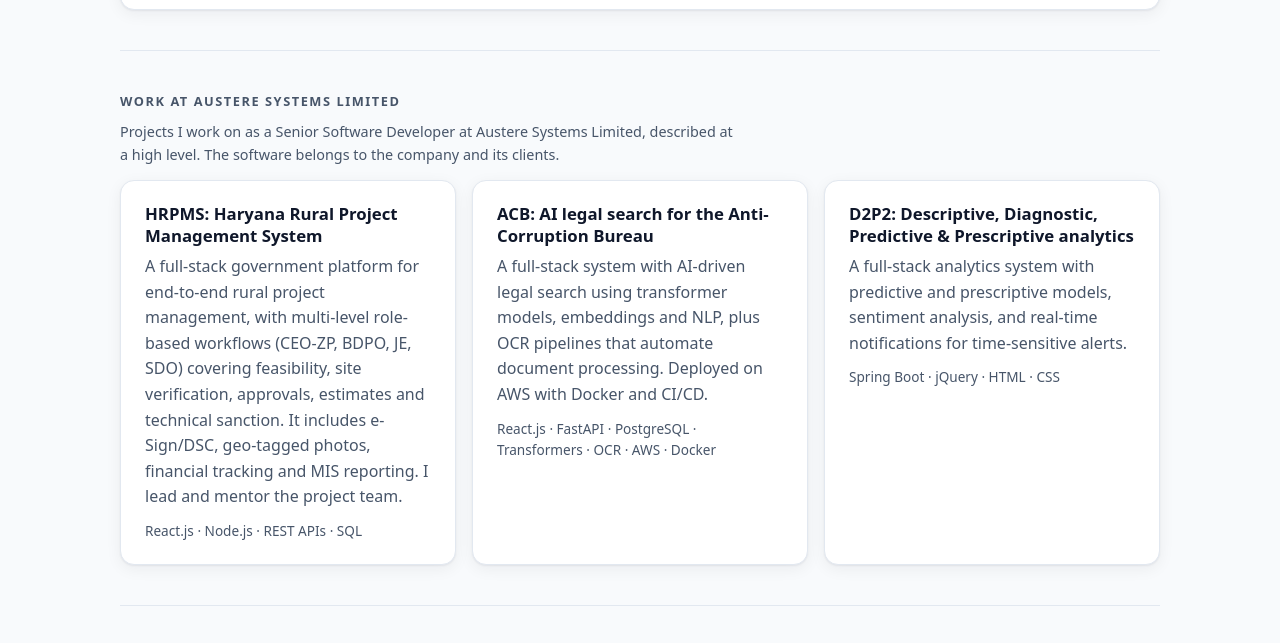
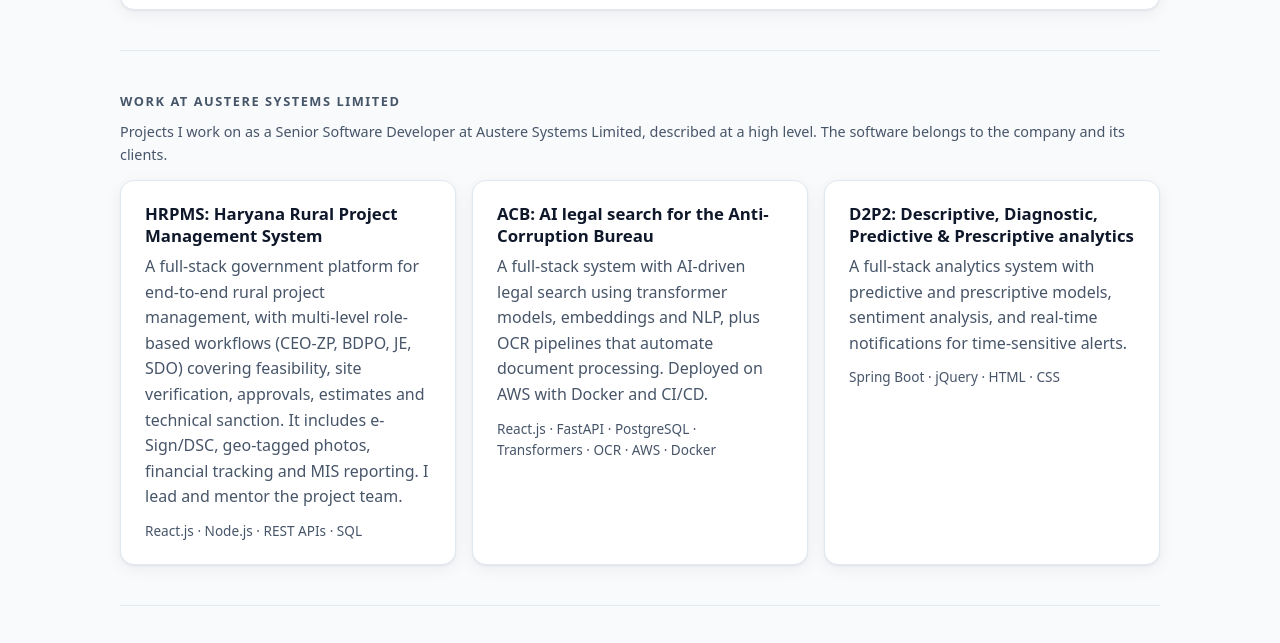
Before and after one commit to neerajmishrahq/neerajmishrahq.com, a plain HTML site: page index.html in a window 1280 px wide. Shown: the part 1451-2094 px from the top of the page. Drawn offline with Linux system fonts and the light colour scheme.

Commit message:
Work note: one line on laptops

```diff
--- a/index.html
+++ b/index.html
@@ -206,7 +206,7 @@
     .tag.muted { background: var(--border); color: var(--muted); }
     .shots { display: flex; gap: 10px; margin: 4px 0 12px; overflow-x: auto; padding-bottom: 4px; }
     .shots img { width: 132px; height: auto; flex: none; border-radius: 12px; border: 1px solid var(--border); background: var(--border); }
-    .section-note { color: var(--muted); font-size: .9rem; margin: -6px 0 14px; max-width: 75ch; }
+    .section-note { color: var(--muted); font-size: .9rem; margin: -6px 0 14px; }
     #about p { max-width: 75ch; font-size: 1.05rem; }
     .projects.grid { grid-template-columns: repeat(auto-fit, minmax(min(100%, 300px), 1fr)); gap: 16px; }
     .card.feature .shots { margin-bottom: 0; }
```
